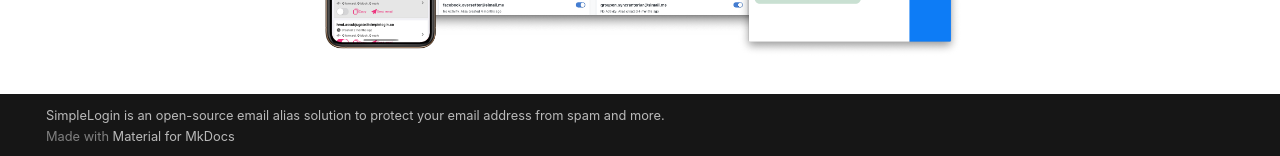
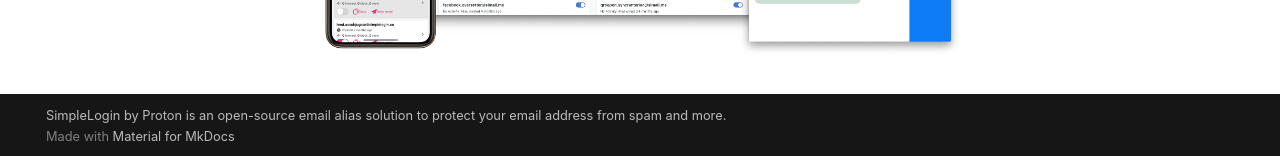
Before and after one commit to simple-login/documentation, an MkDocs documentation site: the page built from docs/index.md, in a window 1280 px wide and 1001 px high. Shown: the part 842-998 px from the top of the window. Built offline with MkDocs 1.6.1 and Material for MkDocs 9.7.7, drawn with Linux system fonts in a browser that asks for light colours; comment, search, counter and statistics services are not loaded.

Commit message:
update footer

```diff
--- a/mkdocs.yml
+++ b/mkdocs.yml
@@ -6,7 +6,7 @@ site_author: SimpleLogin
 # Repository
 repo_name: simple-login/documentation
 repo_url: https://github.com/simple-login/documentation
-copyright: SimpleLogin is an open-source email alias solution to protect your email address from spam and more.
+copyright: SimpleLogin by Proton is an open-source email alias solution to protect your email address from spam and more.
 
 theme:
   name: material
```
